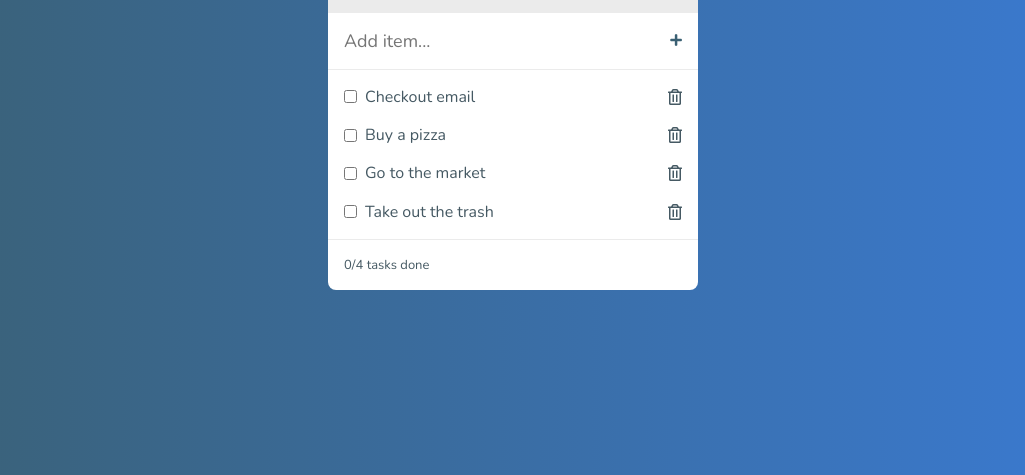
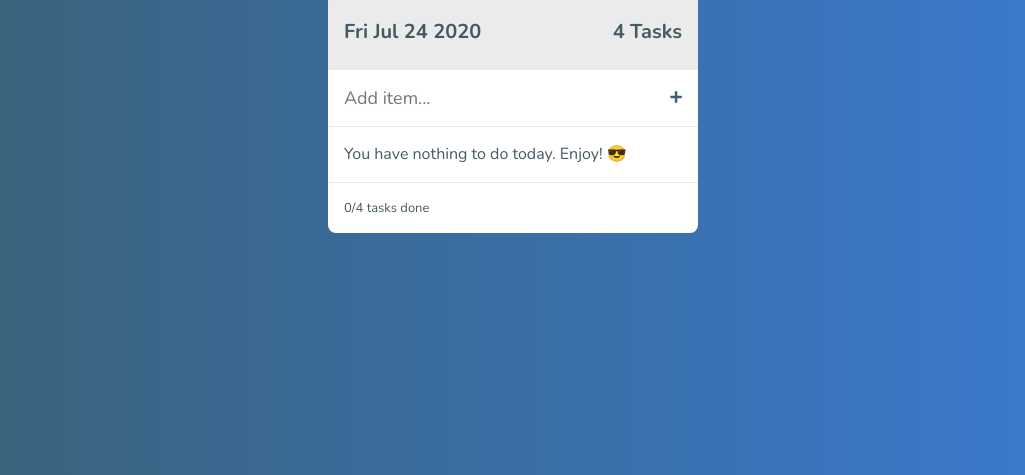
Before and after one commit to mateusmiguel/todo, a website: page index.html in a window 1280 px wide. Shown: the part 325-800 px from the top of the page, without its empty margins (127-1152 px from the left). Drawn offline with nearby package versions, Linux system fonts and the light colour scheme.

Commit message:
Changes CSS

```diff
--- a/assets/css/app.css
+++ b/assets/css/app.css
@@ -123,6 +123,19 @@ a {
   padding: 1rem;
 }
 
+.items:empty {
+  display: none;
+}
+
+.message {
+  padding: 1rem;
+  display: none;
+}
+
+.items:empty + .message {
+  display: block;
+}
+
 .item {
   width: 100%;
   display: flex;
--- a/assets/js/app.js
+++ b/assets/js/app.js
@@ -0,0 +1,61 @@
+const items = document.querySelector(".items");
+const submitForm = document.querySelector(".add");
+const submitButton = document.querySelector(".add-btn");
+// const list = document.querySelector('.items .item') !== null ? document.querySelector('.items .item') : '0';
+// let listLength = list.lenght ?;
+// console.log(list);
+
+function addTodo(e) {
+  console.log('add Task')
+}
+
+function deleteTodo(e) {
+  console.log('delete task')
+}
+
+function tickTodo(e) {
+  console.log('tick Task');
+}
+
+function renderTodos(e) {
+  console.log('render Tasks')
+}
+
+// let todos = ["Making coffe", "Study JS", "Take off the trash"];
+
+// function renderTodos() {
+//   for (todo of todos) {
+//     var todoElement = document.createElement("div");
+//     var todoText = document.createTextNode(todo);
+
+//     todoElement.appendChild(todoText);
+//     items.appendChild(todoElement);
+//   }
+// }
+
+// const generateTemplate = (todo) => {
+  // const html = `<li>
+  //                 <input type="checkbox" id="todo_${listLength}" />
+  //                 <label for="todo_${listLength}">
+  //                     <span class="check"></span>${todo}
+  //                 </label>
+  //                 <i class="far fa-trash-alt delete"></i>
+  //               </li>`;
+
+//   const html = `
+//     <div class="item">
+//       <input type="checkbox" name="item-${listLenght}" id="item-{listLenght}">
+//       <label for="item-1">${todo}</label>
+//       <i class="far fa-trash-alt delete-btn"></i>
+//     </div>`;
+
+//   todoList.innerHTML += html;
+// };
+
+// renderTodos();
+//
+// <div class="item">
+//   <input type="checkbox" name="item-1" id="item-1">
+//   <label for="item-1">Checkout email</label>
+//   <i class="far fa-trash-alt delete-btn"></i>
+// </div>
--- a/index.html
+++ b/index.html
@@ -22,28 +22,8 @@
         <i class="fas fa-plus"></i>
       </button>
     </form>
-    <section class="items">
-      <div class="item">
-        <input type="checkbox" name="item-1" id="item-1">
-        <label for="item-1">Checkout email</label>
-        <i class="far fa-trash-alt delete-btn"></i>
-      </div>
-      <div class="item">
-        <input type="checkbox" name="item-2" id="item-2">
-        <label for="item-2">Buy a pizza</label>
-        <i class="far fa-trash-alt delete-btn"></i>
-      </div>
-      <div class="item">
-        <input type="checkbox" name="item-3" id="item-3">
-        <label for="item-3">Go to the market</label>
-        <i class="far fa-trash-alt delete-btn"></i>
-      </div>
-      <div class="item">
-        <input type="checkbox" name="item-4" id="item-4">
-        <label for="item-4">Take out the trash</label>
-        <i class="far fa-trash-alt delete-btn"></i>
-      </div>
-    </section>
+    <section class="items"></section>
+    <span class="message">You have nothing to do today. Enjoy! 😎</span>
     <footer class="footer">
       <span>0/4 tasks done</span>
     </footer>
```
